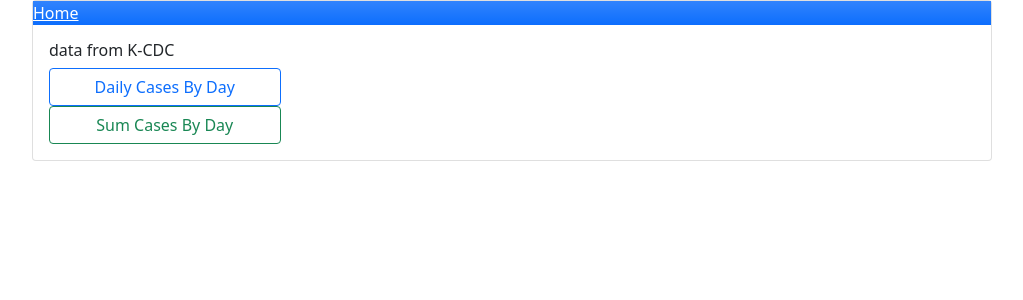
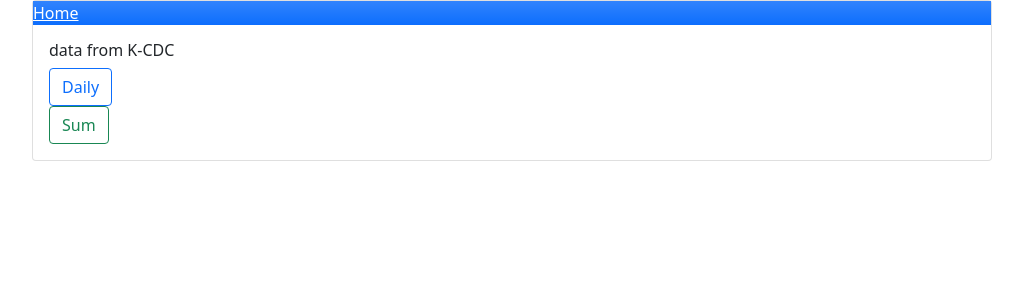
Before and after one commit to jundoopop/corona_noticer, a Django app: page / in a window 1280 px wide. Shown: the top 300 px of the page, without its empty margins (128-1151 px from the left). Run offline with Django 3.2, Linux system fonts and the light colour scheme.

Commit message:
fixed buttons

```diff
--- a/templates/home.html
+++ b/templates/home.html
@@ -4,11 +4,11 @@
     <h6 class="card-title">data from K-CDC</h6>
     <div class="mx-auto gap-2">
         <div class="mx-auto">
-            <a class="btn btn-outline-primary w-25" href="{% url 'daily-view' %}">Daily Cases By Day
+            <a class="btn btn-outline-primary w-30" href="{% url 'daily-view' %}">Daily
             </a>
         </div>
         <div>
-            <a class="btn btn-outline-success w-25" href="{% url 'sum-view' %}">Sum Cases By Day
+            <a class="btn btn-outline-success w-30" href="{% url 'sum-view' %}">Sum
             </a>
         </div>
     </div>
```
